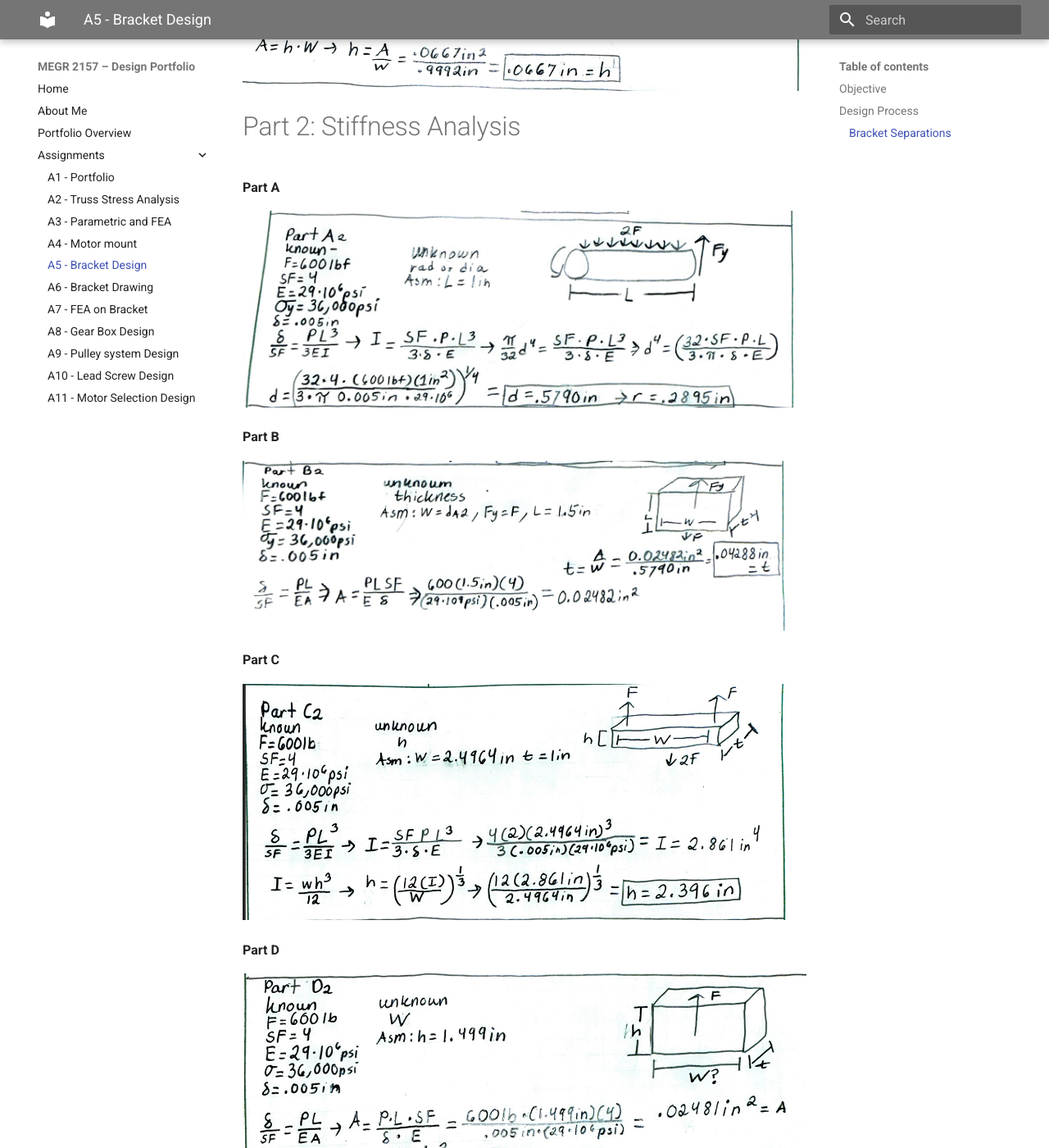
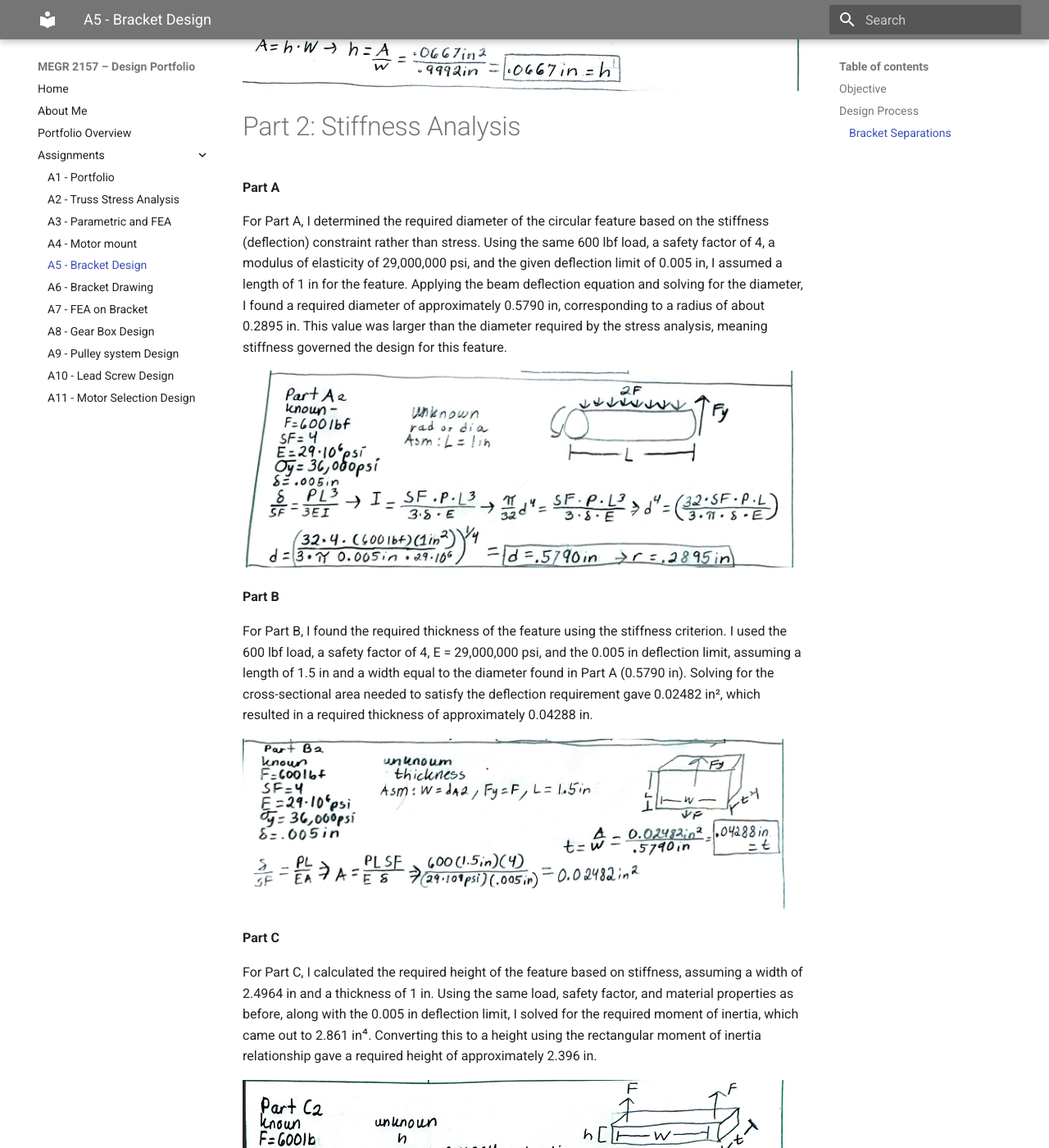
Before and after one commit to JHernPR/MEGR-2157-portfolio, an MkDocs documentation site: the page built from docs/assignments/A05/index.md, in a window 1280 px wide and 1400 px high, scrolled down 3911 px. Shown: the whole window at 82% size. Built offline with MkDocs 1.6.1 and Material for MkDocs 9.7.7, drawn with Linux system fonts in a browser that asks for light colours; some of the changed text lies outside the part shown.

Commit message:
Update index.md

```diff
--- a/docs/assignments/A05/index.md
+++ b/docs/assignments/A05/index.md
@@ -56,27 +56,37 @@ Part E focused on determining the required height of the link. The width of the
 
 **Part A**
 
+For Part A, I determined the required diameter of the circular feature based on the stiffness (deflection) constraint rather than stress. Using the same 600 lbf load, a safety factor of 4, a modulus of elasticity of 29,000,000 psi, and the given deflection limit of 0.005 in, I assumed a length of 1 in for the feature. Applying the beam deflection equation and solving for the diameter, I found a required diameter of approximately 0.5790 in, corresponding to a radius of about 0.2895 in. This value was larger than the diameter required by the stress analysis, meaning stiffness governed the design for this feature.
 
 ![A1](PartA2.PNG)
 
 **Part B**
 
+For Part B, I found the required thickness of the feature using the stiffness criterion. I used the 600 lbf load, a safety factor of 4, E = 29,000,000 psi, and the 0.005 in deflection limit, assuming a length of 1.5 in and a width equal to the diameter found in Part A (0.5790 in). Solving for the cross-sectional area needed to satisfy the deflection requirement gave 0.02482 in², which resulted in a required thickness of approximately 0.04288 in.
+
 ![B1](PartB2.PNG)
 
 **Part C**
 
+For Part C, I calculated the required height of the feature based on stiffness, assuming a width of 2.4964 in and a thickness of 1 in. Using the same load, safety factor, and material properties as before, along with the 0.005 in deflection limit, I solved for the required moment of inertia, which came out to 2.861 in⁴. Converting this to a height using the rectangular moment of inertia relationship gave a required height of approximately 2.396 in.
 
 ![C1](PartC2.PNG)
 
 **Part D**
 
-
+For Part D, the goal was to find the required width of the feature for a given height of 1.499 in, using the deflection-based approach. With the 600 lbf load, safety factor of 4, E = 29,000,000 psi, and a deflection limit of 0.005 in, I calculated the required cross-sectional area to be 0.02481 in². Dividing by the given height yielded a required width of approximately 0.0166 in.
 
 ![D1](PartD2.PNG)
 
 **Part E**
 
+For Part E, I determined the required height of the link based on stiffness, given a width of 0.9992 in. Using the same loading and material properties, along with the 0.005 in deflection constraint, I solved for the required moment of inertia, obtaining 0.01651 in⁴. Converting this to a height using the moment of inertia relationship gave a required height of approximately 0.03780 in.
+
 ![E1](PartE2.PNG)
+
+# Multiview Sketches
+
+![Sketch](MultiviewSketches.PNG)
 
 
 ## Decide
```
